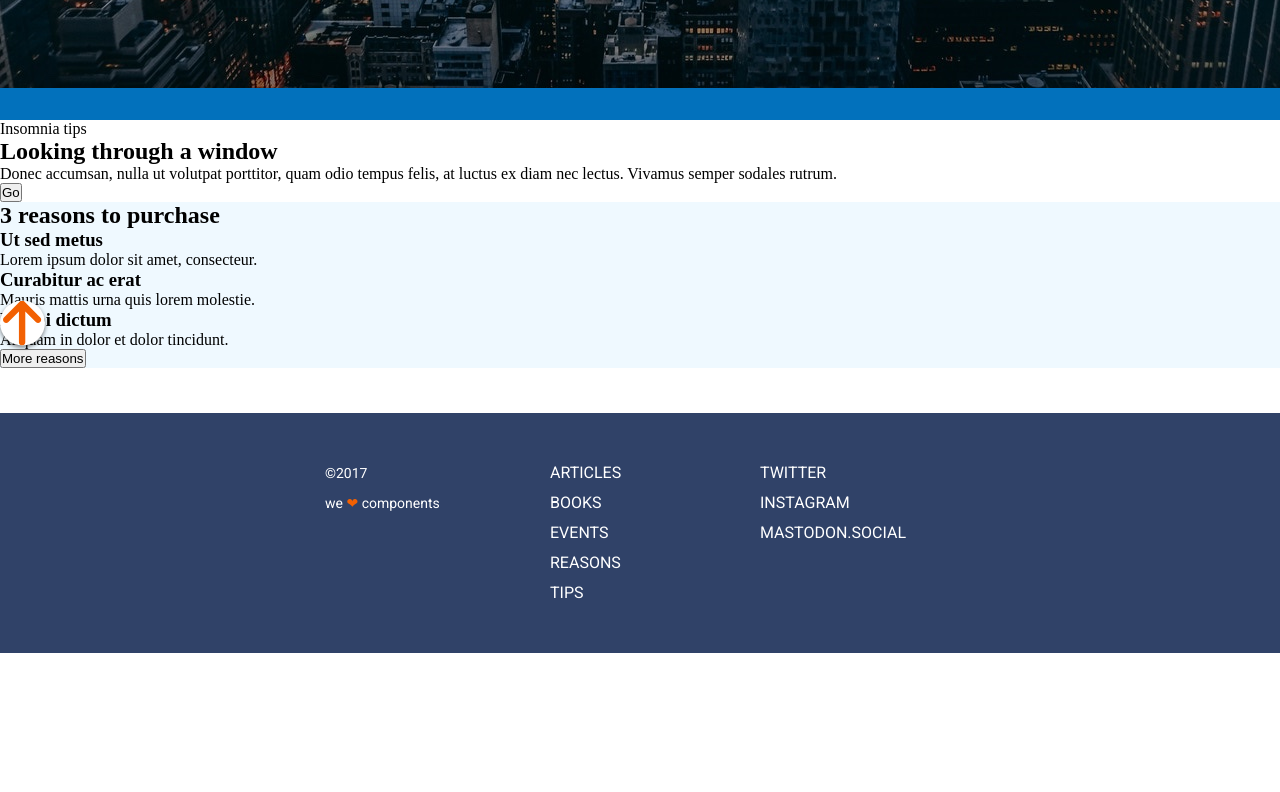
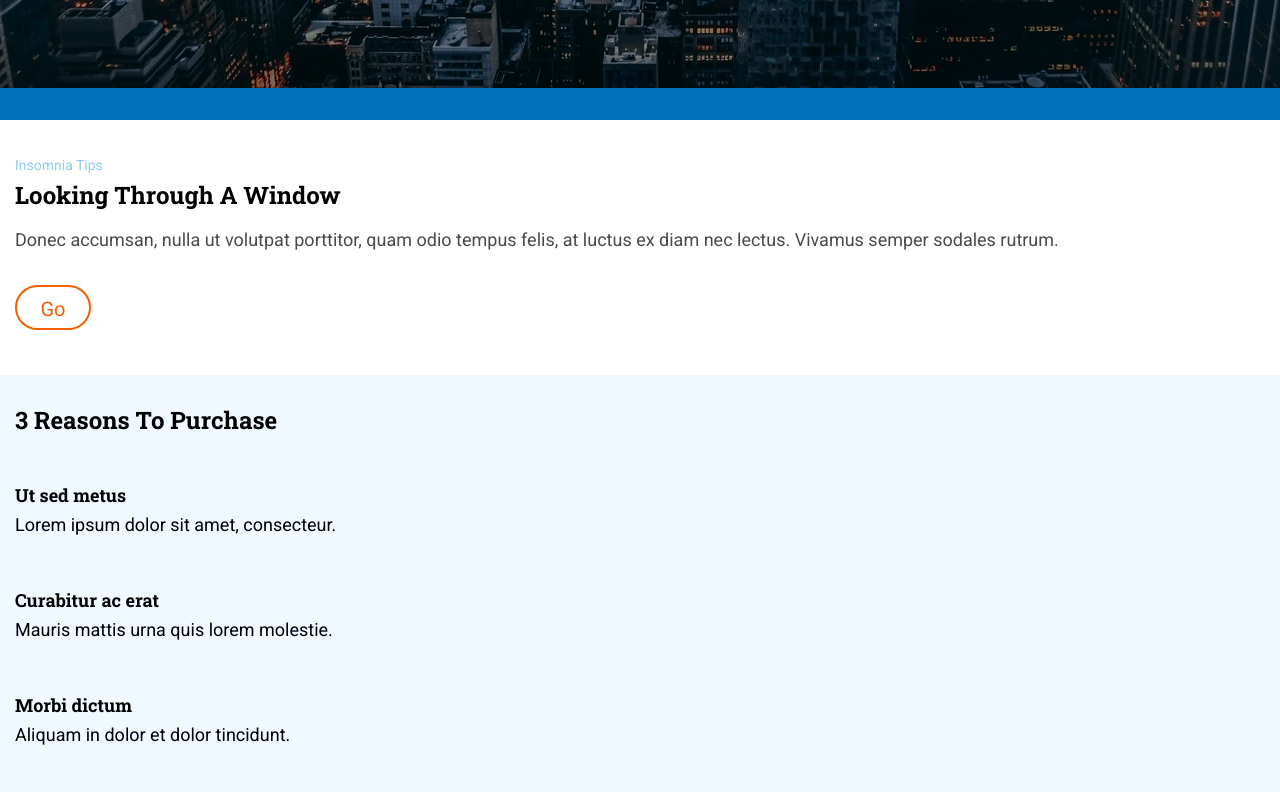
Before and after one commit to alicia-colom/website-sample, a website: page docs/index.html in a window 1280 px wide. Shown: the part 680-1472 px from the top of the page. Before the commit the page ends 1333 px from the top, so only its background shows below. Drawn offline with nearby package versions, Linux system fonts and the light colour scheme; files that its build step writes are made by us from their sources.

Commit message:
Add SASS styles in main section

```diff
--- a/src/scss/layout/_main.scss
+++ b/src/scss/layout/_main.scss
@@ -1,39 +1,93 @@
 .main {
+	background-color: red;
+
 	&__intro {
 		background-color: $white;
+		padding: 30px 15px 0 15px;
 
-/* 		&--smallText {
+		&--smallText {
+			color: $lightblue;
+			line-height: 30px;
+			font-family: $font-text;
+			font-size: 14px;
+			text-transform: capitalize;
 		}
 
 		&--title {
+			color: $black;
+			line-height: 30px;
+			font-family: $font-title;
+			font-size: 24px;
+			text-transform: capitalize;
 		}
 
 		&--text {
+			color: $greyish-brown;
+			line-height: 30px;
+			font-family: $font-text;
+			font-size: 18px;
+			padding-top: 15px;
 		}
 
 		&--button {
-		} */
+			height: 45px;
+			width: 76px;
+			border-radius: 22.5px;
+			border: $bright-orange 2px solid;
+			background-color: $white;
+			color: $bright-orange;
+			line-height: 45px;
+			font-family: $font-text;
+			font-size: 20px;
+			margin: 30px 0 45px 0;
 		}
+	}
+
 	&__purchase {
 		background-color: $ice-blue;
 		color: $black;
+		padding: 30px 15px 0 15px;
 
-/* 		&--title {
+		&--title {
+			color: $black;
+			line-height: 30px;
+			font-family: $font-title;
+			font-size: 24px;
+			text-transform: capitalize;
 		}
 
 		&--item {
+			margin-top: 45px;
 		}
 
 		&--itemTitle {
+			color: $black;
+			line-height: 30px;
+			font-family: $font-title;
+			font-size: 18px;
 		}
 
 		&--itemText {
+			color: $black;
+			line-height: 30px;
+			font-family: $font-text;
+			font-size: 18px;
 		}
 
 		&--button {
-		} */
+			height: 45px;
+			width: 184px;
+			border-radius: 22.5px;
+			border: $bright-orange 2px solid;
+			background-color: $bright-orange;
+			color: $white;
+			line-height: 45px;
+			font-family: $font-text;
+			font-size: 20px;
+			margin: 45px 0 60px 0;
 		}
-	&__arrowContainer {
+
+		&--arrowContainer {
 			background-color: white;
 			-webkit-box-shadow: 0px 2px 4px 0px rgba(0, 0, 0, 0.5);
 			-moz-box-shadow: 0px 2px 4px 0px rgba(0, 0, 0, 0.5);
@@ -44,12 +98,13 @@
 			display: flex;
 			text-align: center;
 			justify-content: center;
-		/* 		transform: translate(0, -82.5px);   */
+			transform: translate(0, 50%);
 			@media all and (min-width: 768px) {
 				transform: translate(0, -67.5px);
 			}
 
-/* 		&--arrowUp {
+			/* 			&--arrowUp {
 			} */
 		}
 	}
+}
```
Also changed, not shown: src/html/partials/main.html (+8 -7 lines), src/scss/components/_arrows.scss (added). Lines whose indentation alone changed are shown as unchanged.
